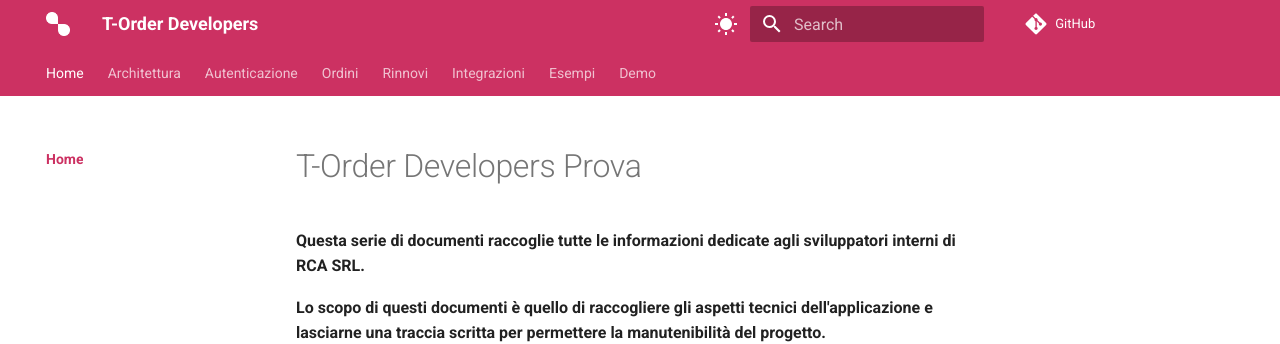
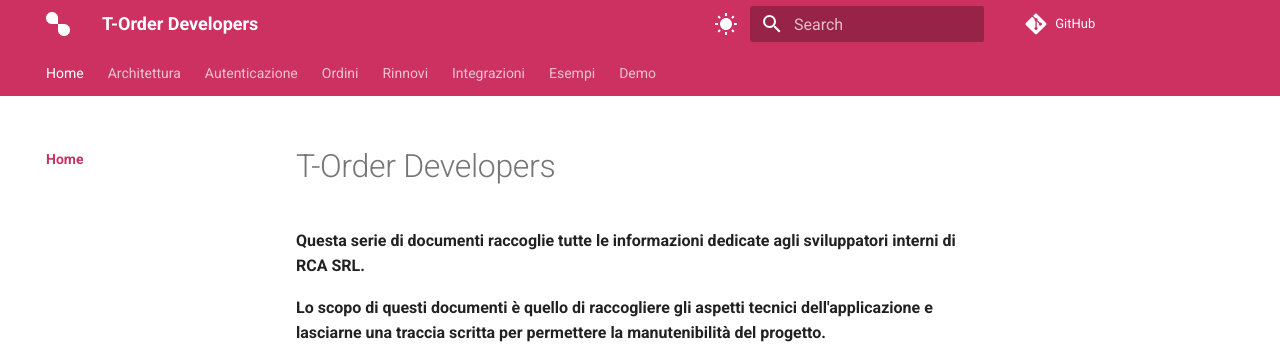
Before and after one commit to AndreFra96/torder-docs, an MkDocs documentation site: the page built from docs/index.md, in a window 1280 px wide. Shown: the top 344 px of the page. Built offline with MkDocs 1.6.1 and Material for MkDocs 9.7.7, drawn with Linux system fonts in a browser that asks for light colours; comment, search, counter and statistics services are not loaded.

Commit message:
Update index.md

```diff
--- a/docs/index.md
+++ b/docs/index.md
@@ -1,4 +1,4 @@
-# T-Order Developers Prova
+# T-Order Developers
 
 <b>
 Questa serie di documenti raccoglie tutte le informazioni dedicate agli sviluppatori interni di RCA SRL.
```
